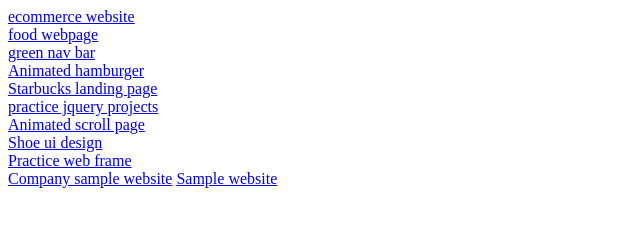
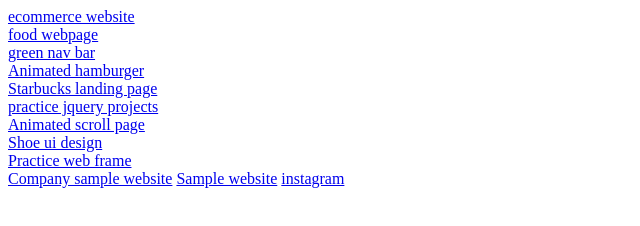
Before and after one commit to arvindkumawat1002/bootstrap, a plain HTML site: page index.html in a window 1280 px wide. Shown: the full height of the page, 0-640 px from the left. Drawn offline with Linux system fonts and the light colour scheme.

Commit message:
add file

```diff
--- a/index.html
+++ b/index.html
@@ -17,5 +17,7 @@
 <a href="switpick.html">Practice web frame</a><br>
 <a href="bootstrap2.html">Company sample website</a>
 <a href="portfolio.html">Sample website</a>
+<a href="insta.html">instagram</a>
+
 </body>
 </html>
```
